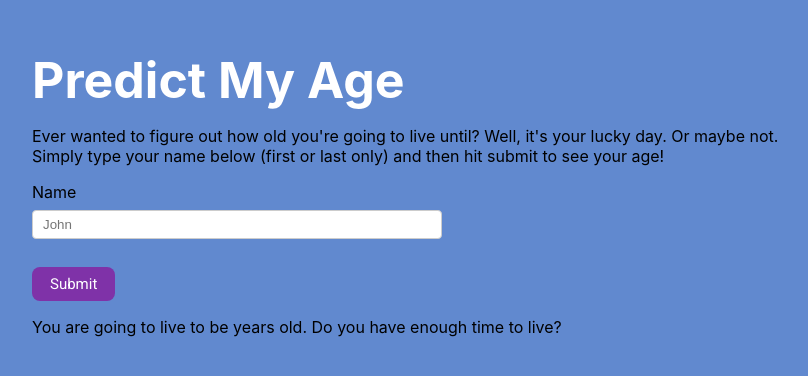
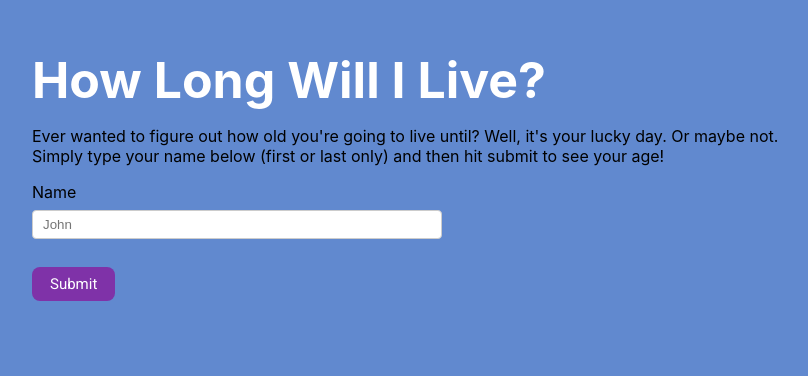
Before and after one commit to brenleung/age-predictor, a React (Create React App) app: page / in a window 1280 px wide. Shown: the top 376 px of the page, without its empty margins (96-904 px from the left). Built offline with nearby package versions, Linux system fonts and the light colour scheme.

Commit message:
fixed bug for final message

```diff
--- a/public/index.html
+++ b/public/index.html
@@ -27,7 +27,7 @@
     <link rel="preconnect" href="https://fonts.googleapis.com">
     <link rel="preconnect" href="https://fonts.gstatic.com" crossorigin>
     <link href="https://fonts.googleapis.com/css2?family=Roboto&display=swap" rel="stylesheet">
-    <title>Life Predictor</title>
+    <title>Age Predictor</title>
   </head>
   <body>
     <noscript>You need to enable JavaScript to run this app.</noscript>
--- a/src/App.js
+++ b/src/App.js
@@ -5,7 +5,7 @@ import React, { useEffect, useState } from "react";
 function App() {
   return (
     <div>
-      <h3>Predict My Age</h3>
+      <h3>How Long Will I Live?</h3>
       <p>Ever wanted to figure out how old you're going to live until? Well, it's your lucky day. Or maybe not.
       <br></br>Simply type your name below (first or last only) and then hit submit to see your age!</p>
       <Form/>
--- a/src/Components/JS/Form.js
+++ b/src/Components/JS/Form.js
@@ -34,7 +34,7 @@ export default function Form({text}) {
                 <Button text={"Submit"}/>
             </form>
 
-            <p>You are going to live to be {results.age} years old. Do you have enough time to live?</p>
+            {submitted && results && <p>Hey {results.name}, you are going to live to be {results.age} years old. Do you have enough time to live?</p>}
         </div>
     )
 }
```
